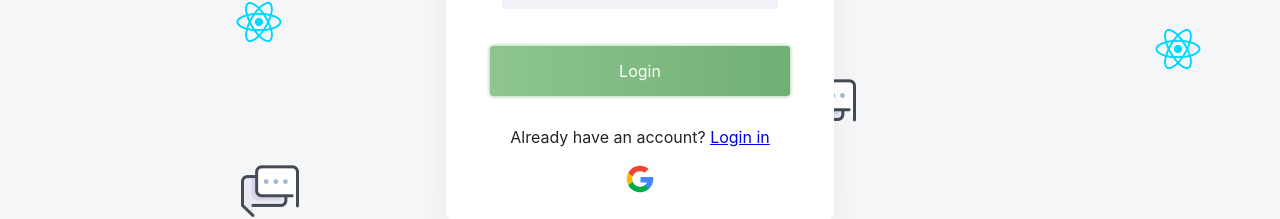
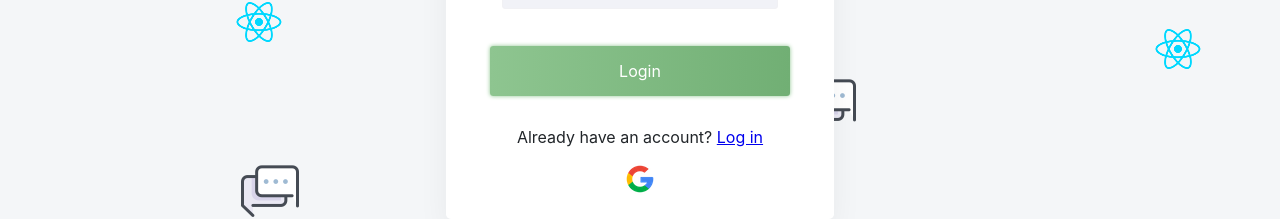
Before and after one commit to totozunino/react-chat, a React (Create React App) app: page /signup in a window 1280 px wide. Shown: the part 447-666 px from the top of the page. Built offline with nearby package versions, Linux system fonts and the light colour scheme; no server answers.

Commit message:
fix(typo): in signup form

```diff
--- a/src/components/SignUpForm/SignUpForm.tsx
+++ b/src/components/SignUpForm/SignUpForm.tsx
@@ -59,7 +59,7 @@ const SignUpForm: React.FC = () => {
         {isLoading ? <Spinner /> : <span>Login</span>}
       </button>
       <p>
-        Already have an account? <Link to="login">Login in</Link>
+        Already have an account? <Link to="login">Log in</Link>
       </p>
       <img src={googleImg} alt="Google" width="32" />
     </form>
```
